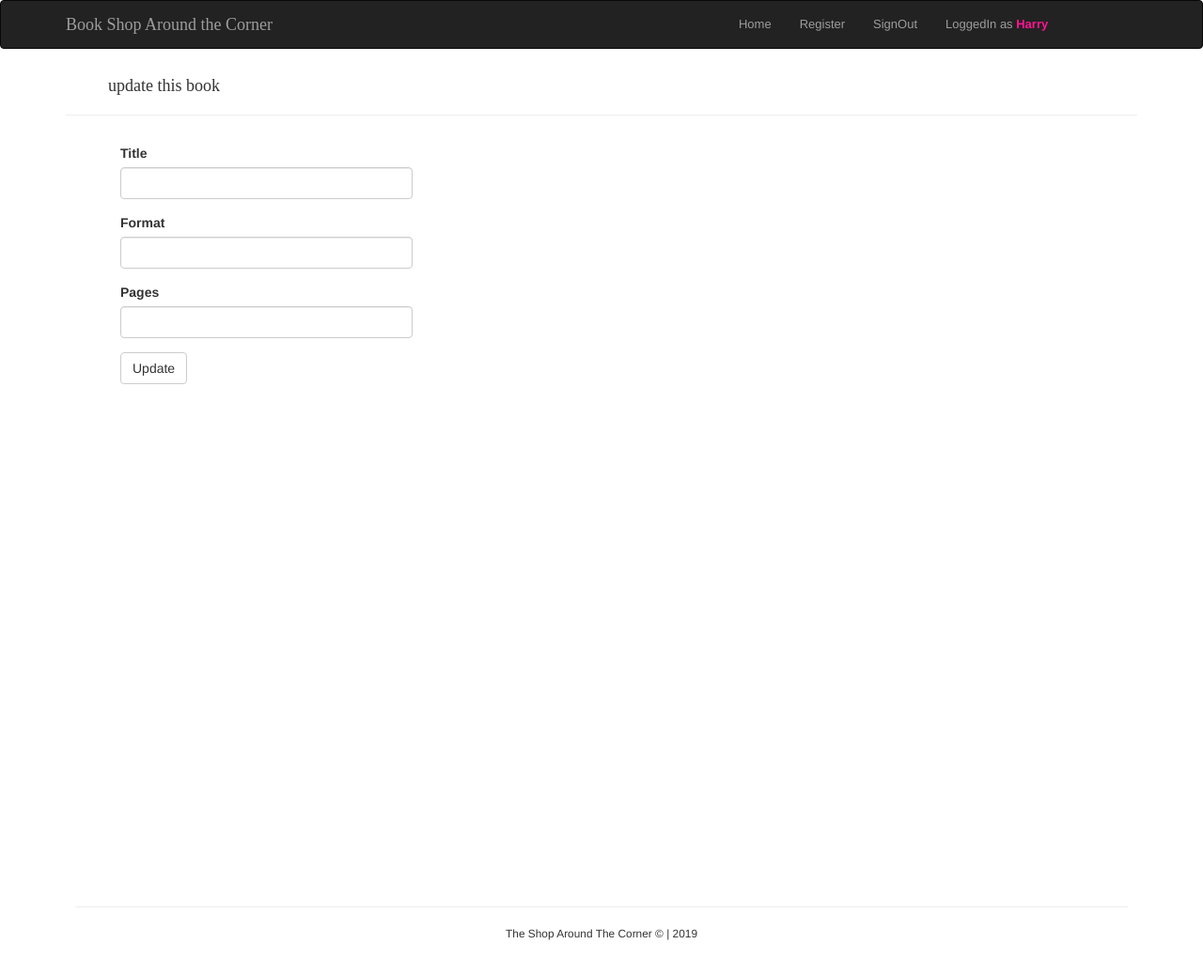
After one commit to ararage/flask_books_store, a Flask app: page /edit/book/1 in a window 1280 px wide. The commit adds this page. Shown: the whole page at 94% size. Run offline with Flask 2, Linux system fonts and the light colour scheme; a user stored in the database is signed in; data that the repository does not hold is empty; some libraries are stand-ins or nearby versions; some web fonts are replaced.

Commit message:
Added CRUD and Procfile for Heroku

```diff
--- /dev/null
+++ b/app/catalog/forms.py
@@ -0,0 +1,21 @@
+from flask_wtf import FlaskForm
+from wtforms import StringField, SubmitField, FloatField, IntegerField
+from wtforms.validators import DataRequired
+
+
+class EditBookForm(FlaskForm):
+    title = StringField('Title', validators=[DataRequired()])
+    format = StringField('Format', validators=[DataRequired()])
+    num_pages = StringField('Pages', validators=[DataRequired()])
+    submit = SubmitField('Update')
+
+
+class CreateBookForm(FlaskForm):
+    title = StringField('Title', validators=[DataRequired()])
+    author = StringField('Author', validators=[DataRequired()])
+    avg_rating = FloatField('Rating', validators=[DataRequired()])
+    format = StringField('Format', validators=[DataRequired()])
+    img_url = StringField('Image', validators=[DataRequired()])
+    num_pages = IntegerField('Pages', validators=[DataRequired()])
+    pub_id = IntegerField('PublisherID', validators=[DataRequired()])
+    submit = SubmitField('Create')
--- a/app/catalog/routes.py
+++ b/app/catalog/routes.py
@@ -1,6 +1,9 @@
 from app.catalog import main
+from app import db
 from app.catalog.models import Book, Publication
-from flask import render_template
+from flask import render_template, flash, request, redirect, url_for
+from app.catalog.forms import EditBookForm, CreateBookForm
+from flask_login import login_required
 
 
 @main.route('/')
@@ -14,3 +17,47 @@ def display_publisher(publisher_id):
     publisher = Publication.query.filter_by(id=publisher_id).first()
     publisher_books = Book.query.filter_by(pub_id=publisher.id).all()
     return render_template('publisher.html', publisher=publisher, publisher_books=publisher_books)
+
+
+@main.route('/book/delete/<book_id>', methods=['GET', 'POST'])
+@login_required
+def delete_book(book_id):
+    book = Book.query.filter_by(id=book_id).first()
+    if request.method == 'POST':
+        db.session.delete(book)
+        db.session.commit()
+        flash('Book deleted successfully')
+        return redirect(url_for('main.display_books'))
+    return render_template('delete_book.html', book=book, book_id=book.id)
+
+
+@main.route('/edit/book/<book_id>', methods=['GET', 'POST'])
+@login_required
+def edit_book(book_id):
+    book = Book.query.get(book_id)
+    form = EditBookForm(obj=book)
+    if form.validate_on_submit():
+        book.title = form.title.data
+        book.format = form.format.data
+        book.num_pages = form.num_pages.data
+        db.session.add(book)
+        db.session.commit()
+        flash('Book Edited Successfully')
+        return redirect(url_for('main.display_books'))
+    return render_template('edit_book.html', form=form)
+
+
+@main.route('/create/book/<pub_id>', methods=['GET', 'POST'])
+@login_required
+def create_book(pub_id):
+    form = CreateBookForm()
+    form.pub_id.data = pub_id  # pre-populates pub_id
+    if form.validate_on_submit():
+        book = Book(title=form.title.data, author=form.author.data, avg_rating=form.avg_rating.data,
+                    book_format=form.format.data, image=form.img_url.data, num_pages=form.num_pages.data,
+                    pub_id=form.pub_id.data)
+        db.session.add(book)
+        db.session.commit()
+        flash('Book added successfully')
+        return redirect(url_for('main.display_publisher', publisher_id=pub_id))
+    return render_template('create_book.html', form=form, pub_id=pub_id)
--- /dev/null
+++ b/app/catalog/templates/edit_book.html
@@ -0,0 +1,10 @@
+{% extends 'layout.html' %}
+
+{% block content %}
+    <div class="container">
+        <h4 style="margin-left: 45px"> update this book </h4>
+        <hr>
+          {{ form.hidden_tag() }}
+          {{ wtf.quick_form(form) }}
+    </div>
+{% endblock %}
--- a/app/catalog/templates/layout.html
+++ b/app/catalog/templates/layout.html
@@ -25,9 +25,23 @@
                 <a class="navbar-brand title" href="{{ url_for('main.display_books') }}">Book Shop Around the Corner</a>
 
                 <ul class="nav navbar-nav pull-right nav-list">
-                    <li><a href=""> Home </a></li>
-                    <li><a href=""> Register </a></li>
-                    <li><a href=""> SignIn </a></li>
+                    <li><a href="{{ url_for('main.display_books') }}"> Home </a></li>
+                    <li><a href="{{ url_for('authentication.register_user') }}"> Register </a></li>
+                    <li> {% if current_user.is_authenticated %}
+                        <a href="{{ url_for('authentication.log_out_user') }}"> SignOut </a>
+                        {% else %}
+                        <a href="{{ url_for('authentication.do_the_login') }}"> SignIn </a>
+                        {% endif %}
+                    </li>
+                    <li>
+                        <a href="">
+                            {%  if current_user.is_authenticated %}
+                                LoggedIn as <b style="color: deeppink">{{ current_user.user_name.title() }}</b>
+                            {% else %}
+                                Not LoggedIn
+                            {% endif %}
+                        </a>
+                    </li>
                 </ul>
             </div>
         </nav>
```
Also changed, not shown: app/auth/routes.py (+21 -1 lines), app/auth/templates/404.html (added, +10 -0 lines), app/catalog/templates/create_book.html (added, +10 -0 lines), app/catalog/templates/delete_book.html (added, +19 -0 lines), app/catalog/templates/home.html (+8 -0 lines), 1 other file.
